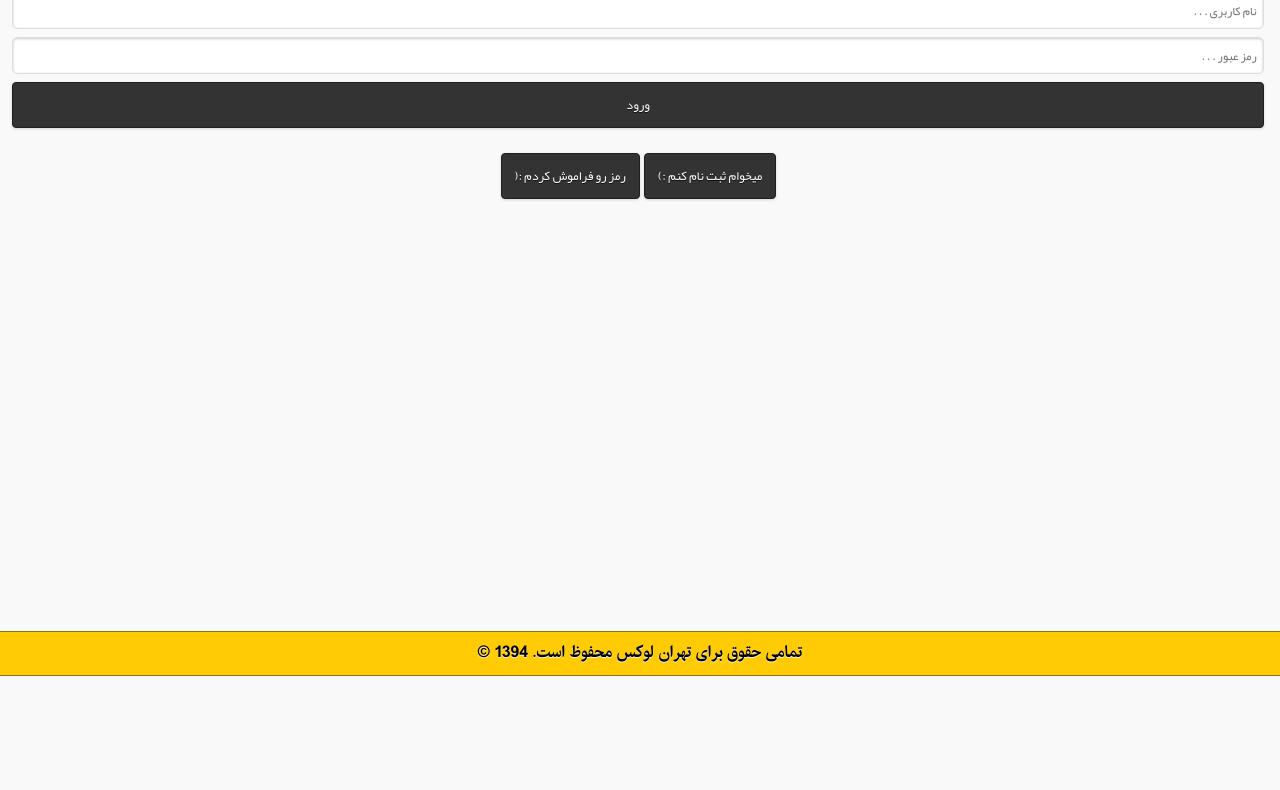
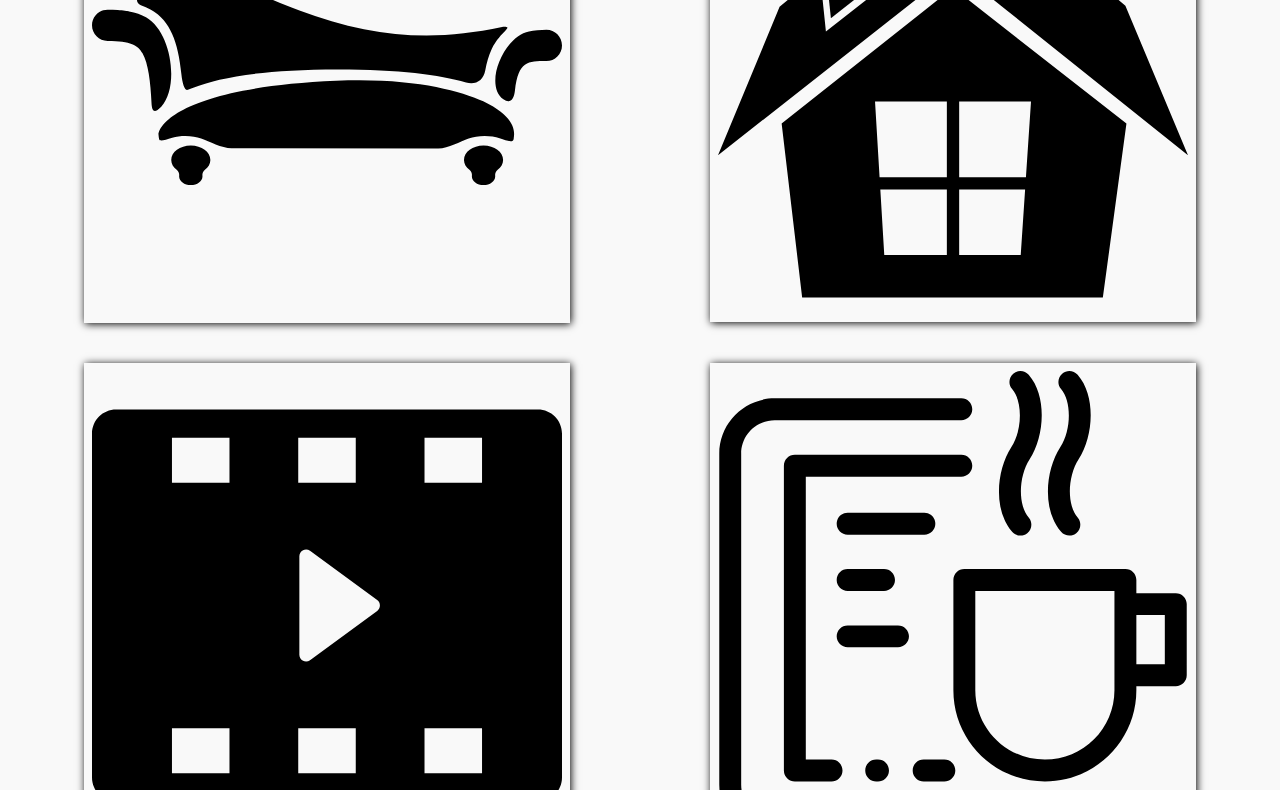
Before and after one commit to tehranluxco/ccc, a plain HTML site: page tehranlux/www/index.html in a window 1280 px wide. Shown: the part 244-1034 px from the top of the page. Before the commit the page ends 920 px from the top, so only its background shows below. Drawn offline with Linux system fonts and the light colour scheme; some packages are replaced by stand-ins of ours; a web font is replaced by a local one.

Commit message:
some change
splash gone login gone

```diff
--- a/tehranlux/www/assets/js/custom.js
+++ b/tehranlux/www/assets/js/custom.js
@@ -1,22 +1,22 @@
 $( document ).on( "pageinit", ".page", function() {
     //Splash
-    $(function () {
-        setTimeout(hideSplash, 3000);
-    });
-    function hideSplash() {
-        var url = $('div.page.ui-page-active').attr('data-url');
-        if (url == 'splash'){
-            $.mobile.changePage("#login", "fade");
-            $('img.logo').animate({
-                opacity: 1, top: "15px"}, 1000, function () {
-                    $('form.login').animate({
-                    opacity: 1, top: "15px"}, 1000,function(){
-                        $("img.logo , form.login").css('opacity' , '1 !important');
-                    })
-                }
-            );
-        }
-    };
+    //$(function () {
+    //    setTimeout(hideSplash, 3000);
+    //});
+    //function hideSplash() {
+    //    var url = $('div.page.ui-page-active').attr('data-url');
+    //    if (url == 'splash'){
+    //        $.mobile.changePage("#login", "fade");
+    //        $('img.logo').animate({
+    //            opacity: 1, top: "15px"}, 1000, function () {
+    //                $('form.login').animate({
+    //                opacity: 1, top: "15px"}, 1000,function(){
+    //                    $("img.logo , form.login").css('opacity' , '1 !important');
+    //                })
+    //            }
+    //        );
+    //    }
+    //};
 
 
     $(function () {
--- a/tehranlux/www/index.html
+++ b/tehranlux/www/index.html
@@ -515,51 +515,49 @@
 
 <body dir="rtl">
 <!-- Splash -->
-<div data-role="page" class="page" id="splash">
-    <img src="assets/img/logo.svg" alt="logo"/>
+<!--<div data-role="page" class="page" id="splash">-->
+    <!--<img src="assets/img/logo.svg" alt="logo"/>-->
+<!--</div>-->
+<!-- Login -->
+<!--<div data-role="page" class="page" id="login">-->
+    <!--&lt;!&ndash; Header &ndash;&gt;-->
+    <!--<div data-role="header" class="header" data-theme="f" data-id="header" data-position="fixed">-->
+        <!--<a href="#panel" data-role="button" data-icon="bars" data-iconpos="notext" class="ui-btn-right"></a>-->
 
+        <!--<h1>تهران لوکس</h1>-->
+    <!--</div>-->
+    <!--&lt;!&ndash; Content &ndash;&gt;-->
+    <!--<div data-role="content" class="content">-->
+        <!--<img class="logo" src="assets/img/logo.svg" alt="logo"/>-->
 
-</div>
-<!-- Login -->
-<div data-role="page" class="page" id="login">
-    <!-- Header -->
-    <div data-role="header" class="header" data-theme="f" data-id="header" data-position="fixed">
-        <a href="#panel" data-role="button" data-icon="bars" data-iconpos="notext" class="ui-btn-right"></a>
+        <!--<form class="login" method="post" action="">-->
+            <!--<legend id="login_box">-->
+                <!--<input type="text" id="login_username" placeholder="نام کاربری . . ."/>-->
+                <!--<input type="password" id="login_pass" placeholder="رمز عبور . . ."/>-->
+            <!--</legend>-->
+            <!--<legend>-->
+                <!--<input type="button" data-theme="f" onclick="onLoginClick()" value="ورود"/>-->
 
-        <h1>تهران لوکس</h1>
-    </div>
-    <!-- Content -->
-    <div data-role="content" class="content">
-        <img class="logo" src="assets/img/logo.svg" alt="logo"/>
+                <!--<div class="wrapper">-->
+                    <!--<a href="#register" data-role="button" data-inline="true" data-theme="f">میخوام ثبت نام کنم :)</a>-->
+                    <!--<a href="#" data-role="button" class="forget" data-inline="true" data-theme="f">رمز رو فراموش کردم-->
+                        <!--:(</a>-->
+                <!--</div>-->
 
-        <form class="login" method="post" action="">
-            <legend id="login_box">
-                <input type="text" id="login_username" placeholder="نام کاربری . . ."/>
-                <input type="password" id="login_pass" placeholder="رمز عبور . . ."/>
-            </legend>
-            <legend>
-                <input type="button" data-theme="f" onclick="onLoginClick()" value="ورود"/>
+            <!--</legend>-->
+            <!--<legend class="forget">-->
+                <!--<label>دوست عزیز لطفا ایمیلت رو وارد کن</label>-->
+                <!--<input type="text" placeholder="ایمیل . . ."/>-->
+                <!--<input type="button" value="ارسال"/>-->
+            <!--</legend>-->
 
-                <div class="wrapper">
-                    <a href="#register" data-role="button" data-inline="true" data-theme="f">میخوام ثبت نام کنم :)</a>
-                    <a href="#" data-role="button" class="forget" data-inline="true" data-theme="f">رمز رو فراموش کردم
-                        :(</a>
-                </div>
+        <!--</form>-->
+    <!--</div>-->
+    <!--<div data-role="footer" class="footer" data-id="footer" data-theme="f">-->
+        <!--<h2>تمامی حقوق برای تهران لوکس محفوظ است. 1394 &copy;</h2>-->
+    <!--</div>-->
 
-            </legend>
-            <legend class="forget">
-                <label>دوست عزیز لطفا ایمیلت رو وارد کن</label>
-                <input type="text" placeholder="ایمیل . . ."/>
-                <input type="button" value="ارسال"/>
-            </legend>
-
-        </form>
-    </div>
-    <div data-role="footer" class="footer" data-id="footer" data-theme="f">
-        <h2>تمامی حقوق برای تهران لوکس محفوظ است. 1394 &copy;</h2>
-    </div>
-
-</div>
+<!--</div>-->
 <!-- Home Page -->
 <div data-role="page" class="page" id="home">
     <!-- Header -->
```
